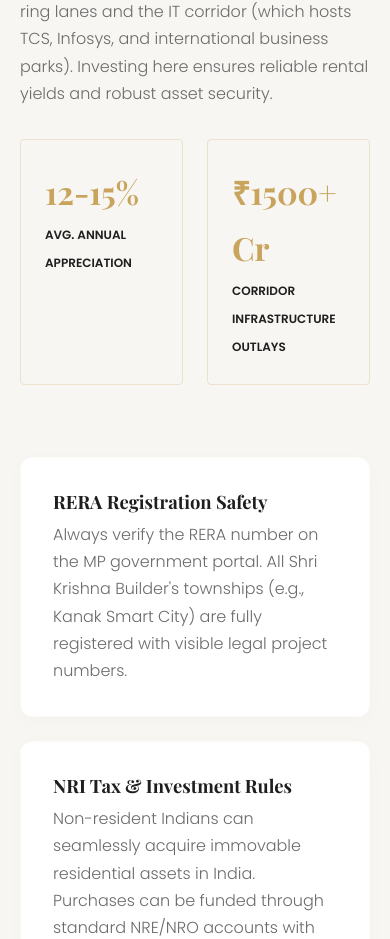
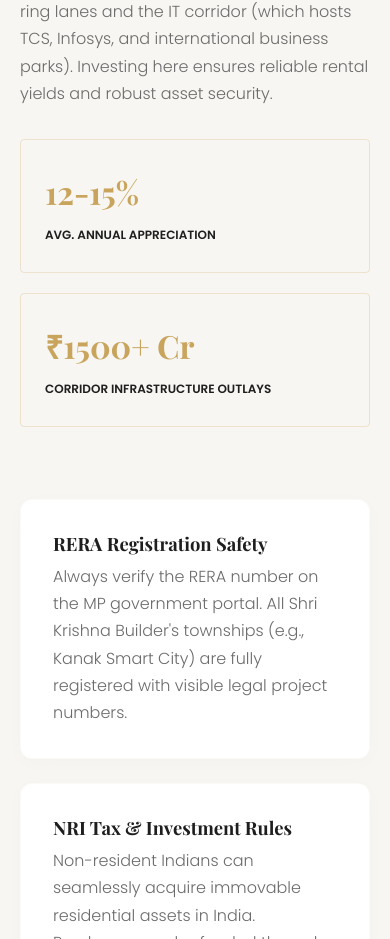
Before and after one commit to sidsahu4570-droid/shri-krishna-builders, a React (Vite) app: page /investment-guide in a window 390 px wide. Shown: the part 1316-2255 px from the top of the page. Built offline with nearby package versions, Linux system fonts and the light colour scheme; a web font is replaced by a local one.

Commit message:
Style: Stacked investment guide stats cards vertically on mobile to prevent text wrapping

```diff
--- a/src/index.css
+++ b/src/index.css
@@ -2665,6 +2665,12 @@ img {
     justify-content: center !important;
     box-sizing: border-box !important;
   }
+
+  /* Investment Guide Small Stats Cards stack on mobile */
+  .stats-row-small {
+    grid-template-columns: 1fr !important;
+    gap: 1.25rem !important;
+  }
 }
 
 /* ==========================================================================
```
